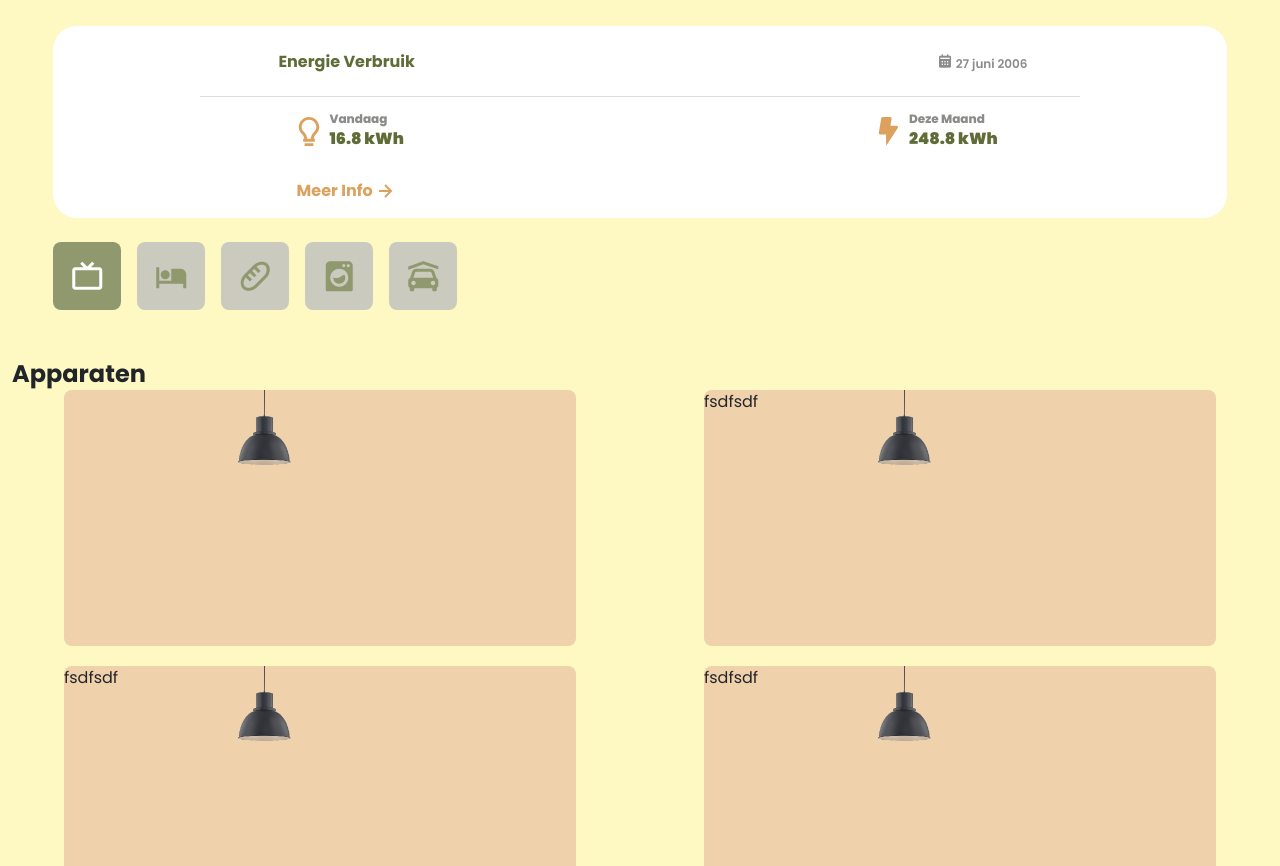
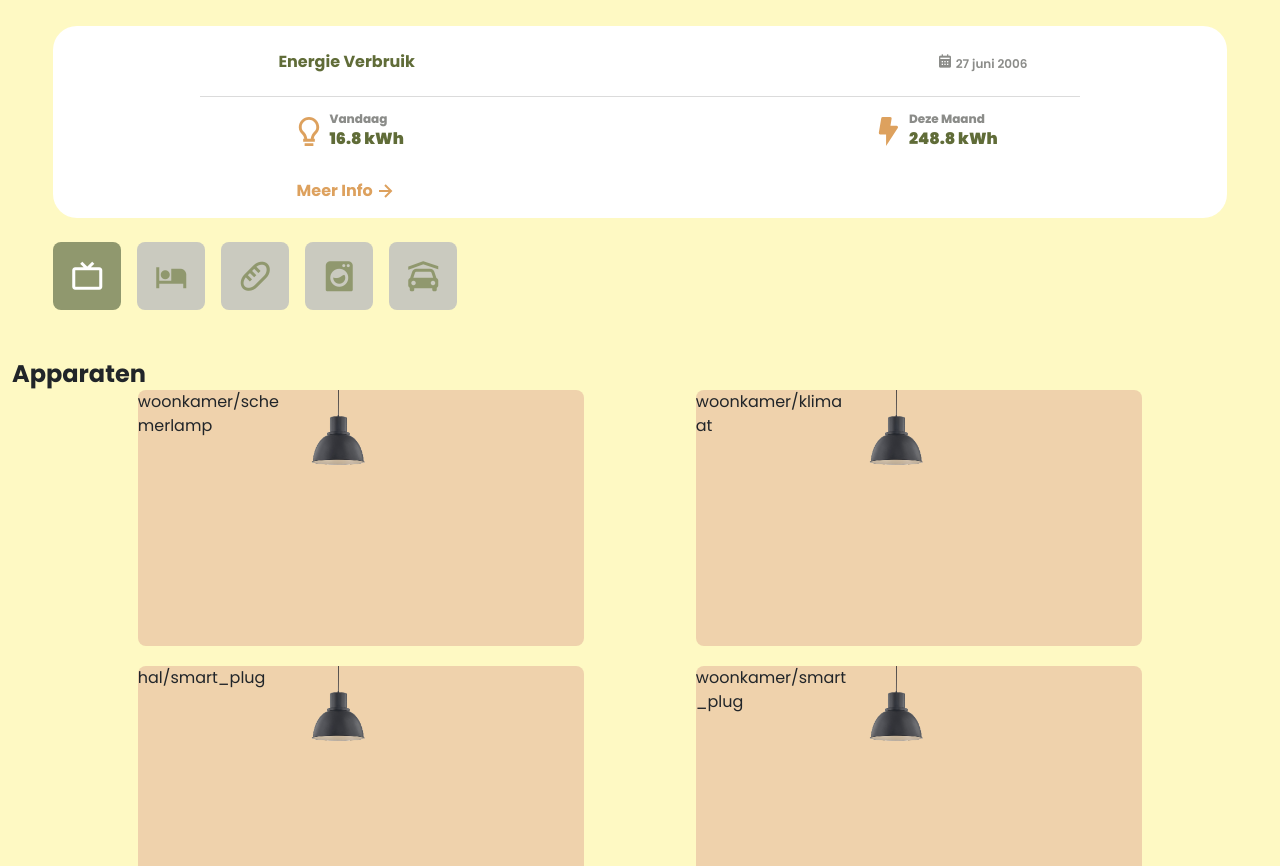
Before and after one commit to SemGuijt/frelderALA, a website: page dashbaord.html in a window 1280 px wide. Shown: the part 86-952 px from the top of the page. Drawn offline with nearby package versions, Linux system fonts and the light colour scheme; no server answers.

Commit message:
dashboard fixed

```diff
--- a/css/cstyle.css
+++ b/css/cstyle.css
@@ -132,6 +132,7 @@ cursor: pointer;
 }
 
 .text {
-  max-width: 164px;
+  width: 155px;
   word-wrap: break-word;
+  display: inline-block;
 }
--- a/dashbaord.html
+++ b/dashbaord.html
@@ -121,36 +121,35 @@
 
      -->
 
-     <div class=" w-full flex flex-wrap justify-center gap-y-5">
-      <div class=" smart-card h-64 w-1/2 grid justify-items-center">
-        <div class="rounded-lg card1 h-64 w-4/5 bg-card1">
-          <h3 class=" mt-1 ml-1 devices-name"></h3>
-        </div>
-      </div>
-      <div class="h-64 w-1/2 grid justify-items-center">
-        <div class="rounded-lg card1 h-64 w-4/5 bg-card1">
-          <p>fsdfsdf</p>
-        </div>
-      </div>
-      <div class="h-64 w-1/2 grid justify-items-center">
-        <div class="rounded-lg card1 h-64 w-4/5 bg-card1">
-          <p>fsdfsdf</p>
-        </div>
-      </div>
-      <div class="h-64 w-1/2 grid justify-items-center">
-        <div class="rounded-lg card1 h-64 w-4/5 bg-card1">
-          <p>fsdfsdf</p>
-        </div>
-      </div>
+     <div class="container w-full flex flex-wrap justify-center gap-y-5">
 
-    </div>
+
+      <!-- templates -->
+     <template class="smart-card">
+       <div class=" h-64 w-1/2 grid justify-items-center ">
+         <div class="bg-card1 rounded-lg card1 h-64 w-4/5 flex">
+           <p class="devices-name text"></p>
+         </div>
+       </div>
+     </template>
+
+     <template class="switch-template">
+         <div class="switch">
+             <button id="toggle" class="toggle">oonkamer/schemerlamp</button>
+         </div>
+     </template>
+
+
+
+     </div>
   </section>
 
 
 
 
 
-
+  <script src="./js/devices.js"></script>
+  <script src="./js/evenstream.js"></script>
     <script
       src="https://cdn.jsdelivr.net/npm/@popperjs/core@2.11.6/dist/umd/popper.min.js"
       integrity="sha384-oBqDVmMz9ATKxIep9tiCxS/Z9fNfEXiDAYTujMAeBAsjFuCZSmKbSSUnQlmh/jp3"
```
Also changed, not shown: devices.html (+1 -1 lines).
